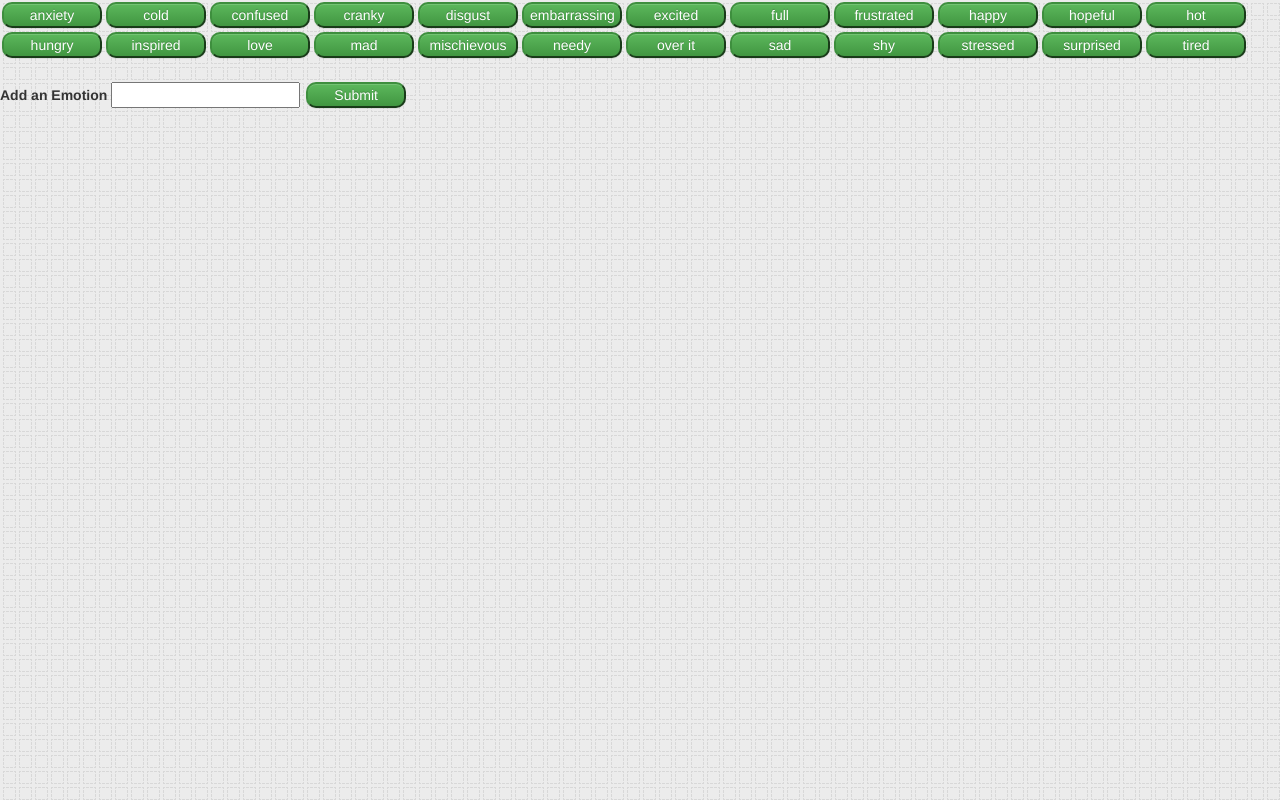
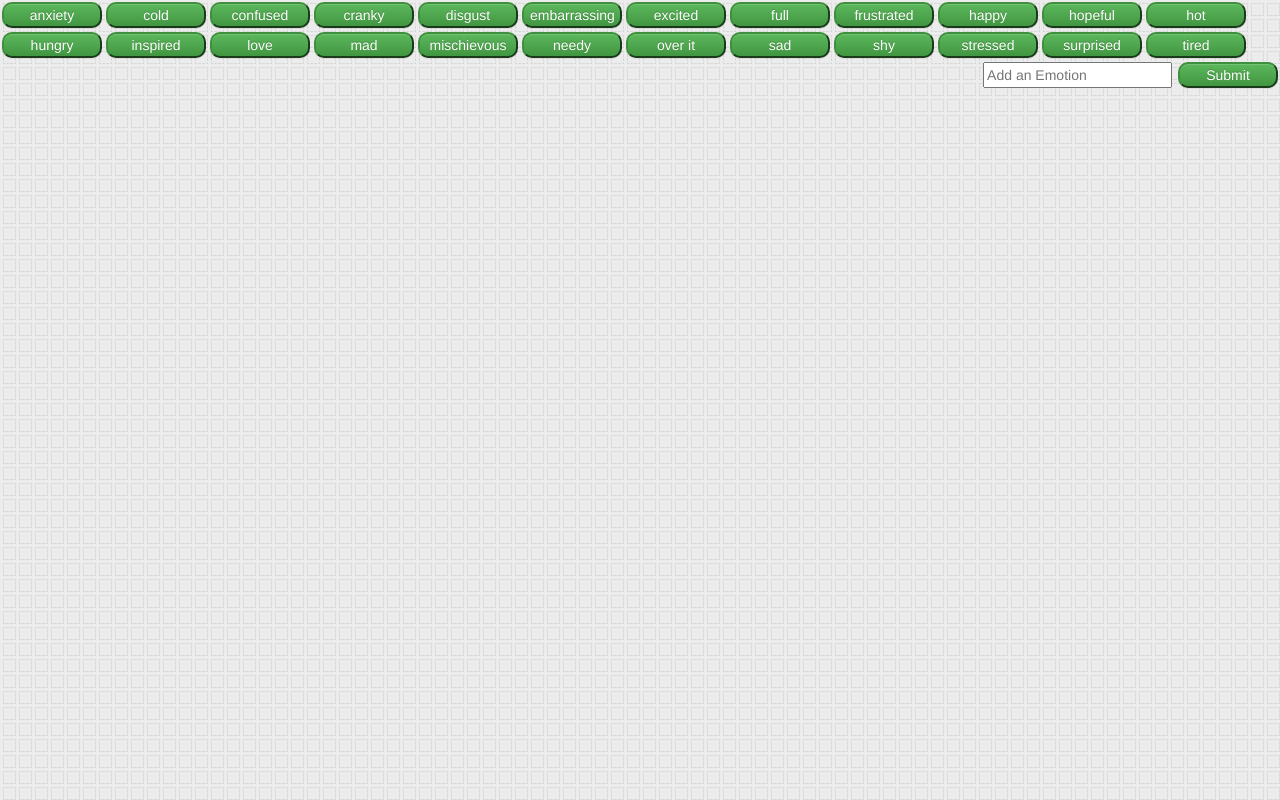
Before and after one commit to ariccio3/GifTastic, a plain HTML site: page index.html in a window 1280 px wide. Drawn offline with nearby package versions, Linux system fonts and the light colour scheme.

Commit message:
file update

```diff
--- a/assets/css/style.css
+++ b/assets/css/style.css
@@ -16,3 +16,7 @@ body {
 	border-radius: 10px;
 	width: 100px;
 }
+
+form {
+	text-align: right;
+}
--- a/assets/javascript/giphy.js
+++ b/assets/javascript/giphy.js
@@ -11,8 +11,6 @@ function renderButtons() {
 		a.text(topics[i]);
 		$("#arrayButtons").append(a);
 	}
-};
-renderButtons();
 
 // When you click on a button this function will add gifs to the page.
 
@@ -67,6 +65,8 @@ $("button").on("click", function() {
 });
 
 });
+};
+renderButtons();
 
 // Need function to to add user input to the array then recall renderButtons function
 
--- a/index.html
+++ b/index.html
@@ -11,20 +11,16 @@
 
 </head>
 <body>
-	<div id="arrayButtons"></div>
 
-	<br>
-	<form>
-		<label for="input">Add an Emotion</label>
-		<input type="text" id="userEmo">
-		<input id="addEmo" type="submit" value="Submit" class="btn-success">
+<div id="arrayButtons"></div>
 
-	</form><br>
+<form>
+	<input type="text" id="userEmo" placeholder="Add an Emotion">
+	<input id="addEmo" type="submit" value="Submit" class="btn-success">
+</form><br>
 
 <div class="container">
 	<div id="gifs-appear-here">
-
-	</div>
 </div>
 
 <script src="https://cdnjs.cloudflare.com/ajax/libs/jquery/3.2.1/jquery.min.js"></script>
```
